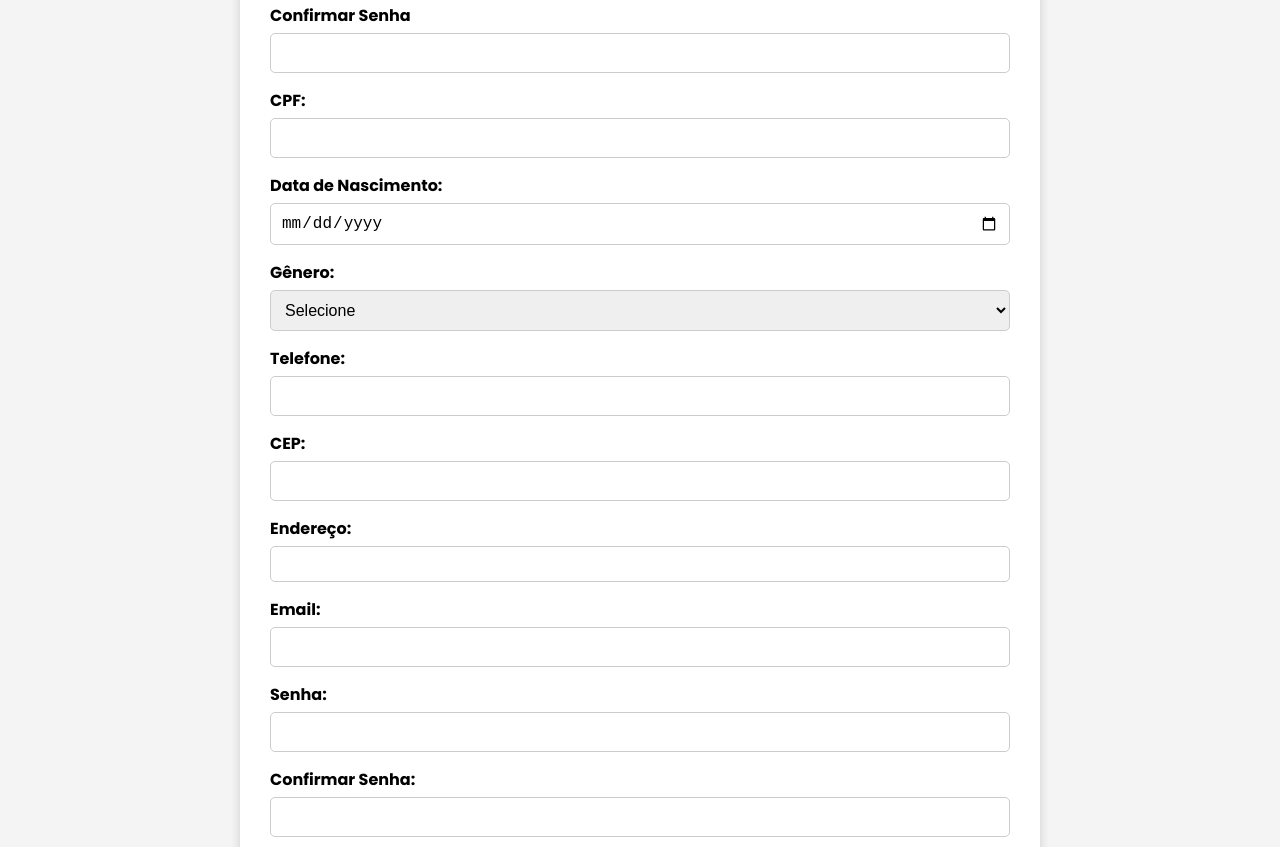
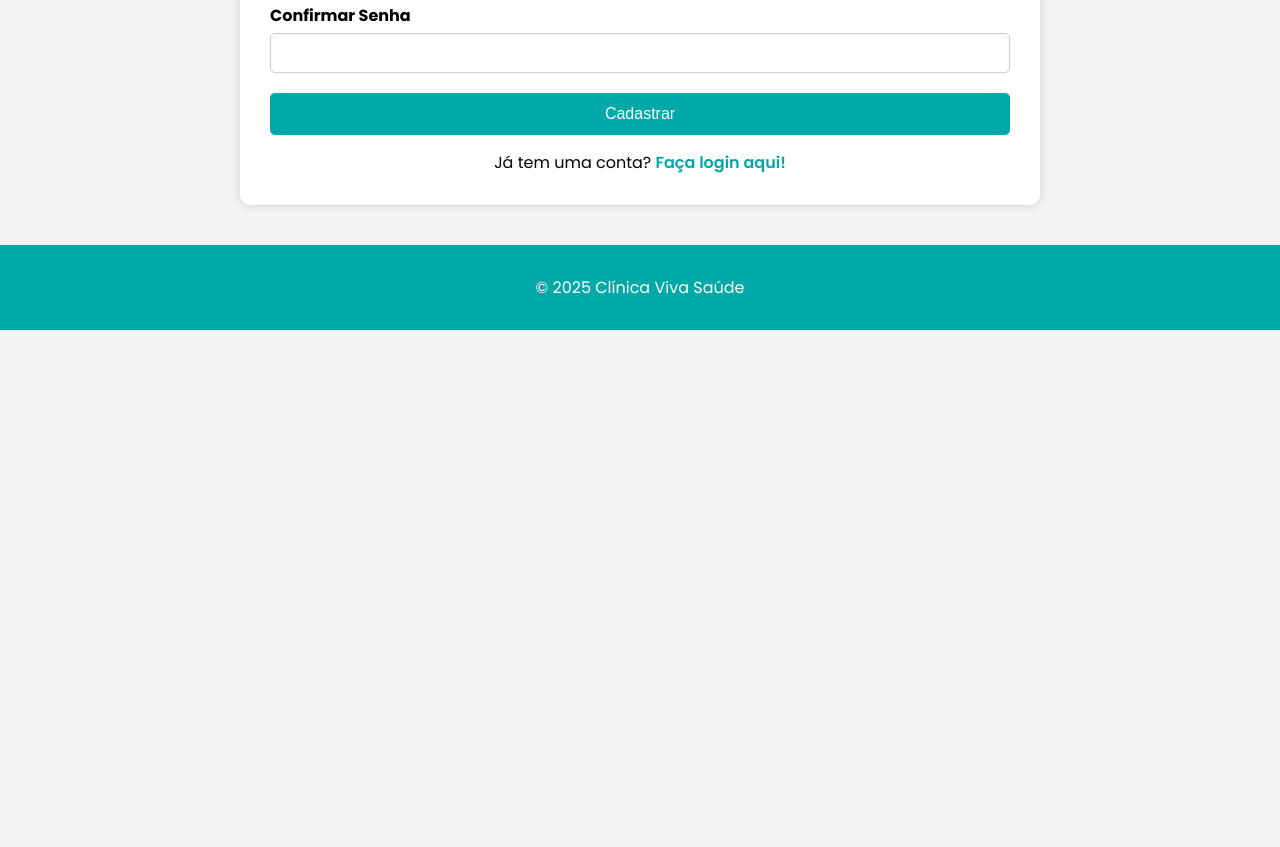
Before and after one commit to MiguelWalisson/VivaSaude, a plain HTML site: page Pages/cadastroPaciente.html in a window 1280 px wide. Shown: the part 953-1800 px from the top of the page. After the commit the page ends 1283 px from the top, so only its background shows below. Drawn offline with Linux system fonts and the light colour scheme.

Commit message:
cadastroPaciente

```diff
--- a/Pages/cadastroPaciente.html
+++ b/Pages/cadastroPaciente.html
@@ -18,7 +18,7 @@
       <div class="row">
         <div class="inputdiv">
           <label for="Nome Completo">Nome</label>
-          <input id="Nome Completo" type="text" required />
+          <input id="NomeCompleto" type="text" required />
         </div>
         <div class="inputdiv">
           <label for="CPF">CPF</label>
@@ -26,7 +26,7 @@
         </div>
         <div class="inputdiv">
           <label for="Data de nascimento">Data de nascimento</label>
-          <input id="Data de nascimento" type="date" required />
+          <input id="Datadenascimento" type="date" required />
         </div>
         <div class="inputdiv">
           <label for="Gênero">Gênero</label>
@@ -39,7 +39,7 @@
         </div>
         <div class="inputdiv">
           <label for="Telefone">Telefone</label>
-          <input id="Telefone" type="tel" required />
+          <input id="Telefone" type="text" required />
         </div>
         <div class="inputdiv">
           <label for="CEP">CEP</label>
@@ -63,44 +63,11 @@
         </div>
         <div class="inputdiv">
          <label for="Confirmar Senha">Confirmar Senha</label>
-         <input id="Confirmar Senha" type="password" required />
+         <input id="ConfirmarSenha" type="password" required />
 
         </div>
       </div>
-
-      <label for="cpf">CPF:</label>
-      <input type="text" id="cpf" name="cpf" required />
-
-      <label for="dataNascimento">Data de Nascimento:</label>
-      <input type="date" id="dataNascimento" name="dataNascimento" required />
-
-      <label for="genero">Gênero:</label>
-      <select id="genero" name="genero" required>
-        <option value="" disabled selected hidden>Selecione</option>
-        <option value="Feminino">Feminino</option>
-        <option value="Masculino">Masculino</option>
-        <option value="Outro">Outro</option>
-      </select>
-
-      <label for="telefone">Telefone:</label>
-      <input type="tel" id="telefone" name="telefone" required />
-
-      <label for="cep">CEP:</label>
-      <input type="text" id="cep" name="cep" required />
-
-      <label for="endereco">Endereço:</label>
-      <input type="text" id="endereco" name="endereco" required />
-
-      <label for="email">Email:</label>
-      <input type="email" id="email" name="email" required />
-
-      <label for="senha">Senha:</label>
-      <input type="password" id="senha" name="senha" required />
-
-      <label for="confirmarSenha">Confirmar Senha:</label>
-      <input type="password" id="confirmarSenha" name="confirmarSenha" required />
-
-      <button type="submit">Cadastrar</button>
+      <button id = "btcadastro">Cadastrar</button>
 
       <div class="login-link">
         <p>Já tem uma conta? <a href="loginPaciente.html">Faça login aqui!</a></p>
--- a/assents/js/cadastroPaciente.js
+++ b/assents/js/cadastroPaciente.js
@@ -47,10 +47,11 @@ const limparFormulario = () => {
                 });
         }
 async function preencherCadastro (event){
+    event.preventDefault();
     try{
 
 
-    const nome = document.getElementById('Nome Completo').value;
+    const nome = document.getElementById('NomeCompleto').value;
     const cpf = document.getElementById('CPF').value;
     const dataNascimento = document.getElementById('Datadenascimento').value;
     const genero = document.getElementById('Gênero').value;
@@ -59,7 +60,7 @@ async function preencherCadastro (event){
     const endereco = document.getElementById('endereco').value;
     const email = document.getElementById('email').value;
     const senha = document.getElementById('Senha').value;
-    const senhaConfirm = document.getElementById('Confirmar Senha').value;
+    const senhaConfirm = document.getElementById('ConfirmarSenha').value;
 
     const DadosPaciente = {
         nome: nome,
@@ -82,19 +83,19 @@ console.log('Enviando dados para API:', DadosPaciente);
         body: JSON.stringify(DadosPaciente)
     })
      if (responsePaciente.ok){
-             CadastroPaciente = await preencherCadastro();
+
             alert('Funcionario Cadastrado!');
-            document.getElementById('formcadastroFuncionario').reset();
+            document.getElementById('formcadastroPaciente').reset();
             return;
         } else{
-            const erroTexto = await apiresposta.text();
+            const erroTexto = await responsePaciente.text();
             alert("Erro ao cadastrar funcionário :" + erroTexto);
             return;
         }
 }catch (error) {
         console.error('Erro', error);
 }
-event.preventDefault();
+
 };
 document.getElementById('Telefone').addEventListener('input', function(e) {
     let value = e.target.value.replace(/\D/g, '');
```
